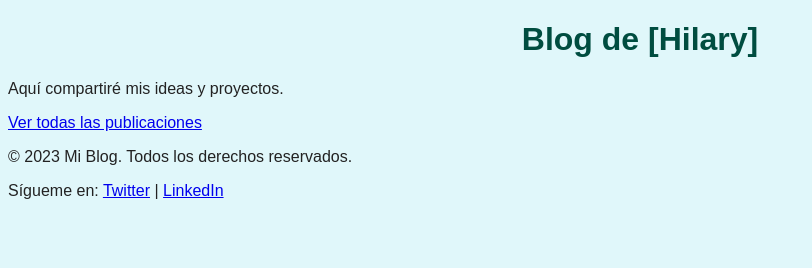
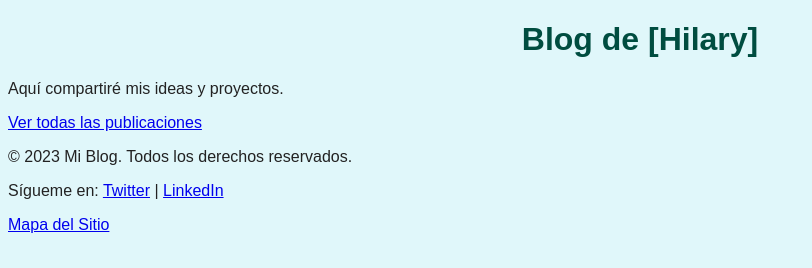
Before and after one commit to hilary-68/my-personal-blog, a plain HTML site: page index.html in a window 1280 px wide. Shown: the whole page, without its empty margins (0-812 px from the left). Drawn offline with Linux system fonts and the light colour scheme.

Commit message:
feat: Añadir enlace a Mapa del Sitio en el pie de página

```diff
--- a/index.html
+++ b/index.html
@@ -1 +1 @@
-<!DOCTYPE html><html lang="es"><head><meta charset="UTF-8"><title>Mi Blog Personal</title><link rel="stylesheet" href="style.css"></head><body><h1>Blog de [Hilary]</h1><p>Aquí compartiré mis ideas y proyectos.</p><p><a href="archive.html">Ver todas las publicaciones</a></p><footer><p>&copy; 2023 Mi Blog. Todos los derechos reservados.</p><p>Sígueme en: <a href="#">Twitter</a> | <a href="#">LinkedIn</a></p></footer></body></html>
+<!DOCTYPE html><html lang="es"><head><meta charset="UTF-8"><title>Mi Blog Personal</title><link rel="stylesheet" href="style.css"></head><body><h1>Blog de [Hilary]</h1><p>Aquí compartiré mis ideas y proyectos.</p><p><a href="archive.html">Ver todas las publicaciones</a></p><footer><p>&copy; 2023 Mi Blog. Todos los derechos reservados.</p><p>Sígueme en: <a href="#">Twitter</a> | <a href="#">LinkedIn</a></p><p><a href="#">Mapa del Sitio</a></p></footer></body></html>
```
